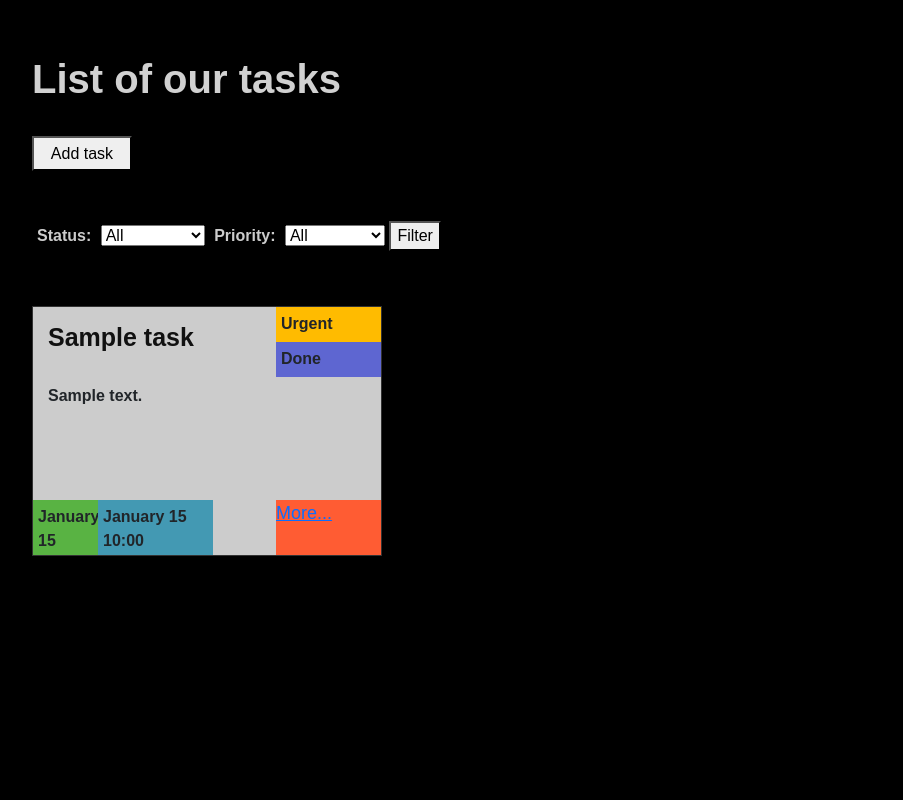
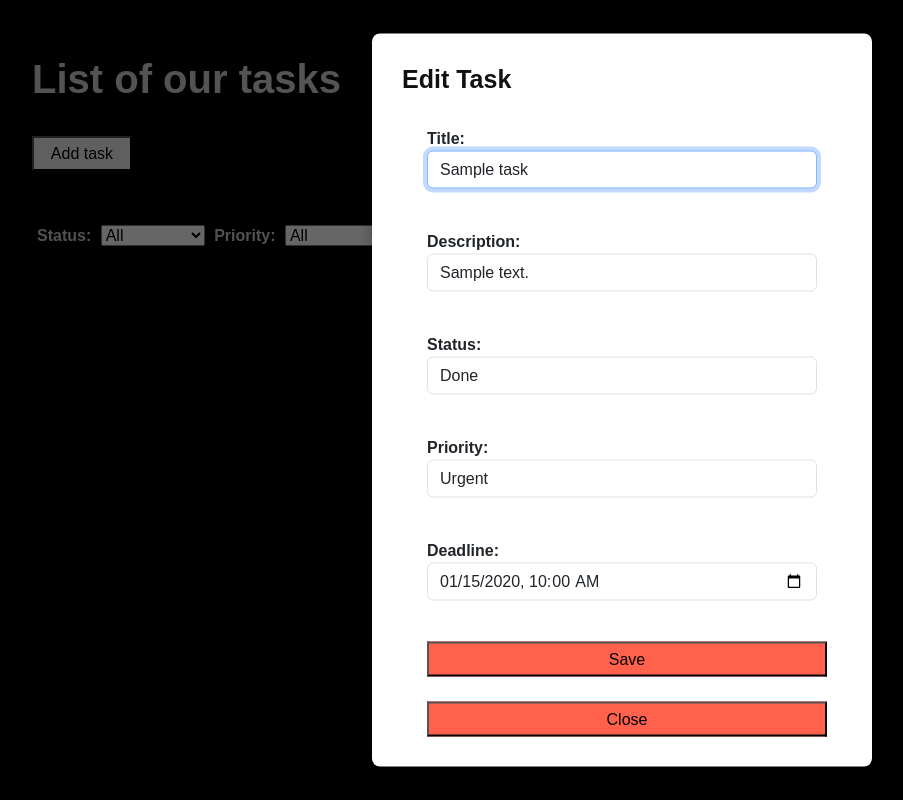
Before and after one commit to dasha2020/task_trekking, a Django app: page /edit_task/1/ in a window 1280 px wide. Shown: the whole page, without its empty margins (18-921 px from the left). Run offline with Django 5.2, Linux system fonts and the light colour scheme; tables that the repository leaves empty hold one stand-in row (values such as "Sample post").

Commit message:
Add TaskFormView and change editing logic using popup

```diff
--- a/trekking_app/static/styles.css
+++ b/trekking_app/static/styles.css
@@ -192,17 +192,43 @@
 
 #add_task_dialog {
     display: none;
-    position: fixed;
+    position: relative;
     width: 500px;
     height: 550px;
     padding: 20px;
     margin-left: 500px;
     margin-right: 300px;
-    margin-bottom: 250px;
+    margin-bottom: 600px;
     background-color: #fff;
     border: 1px solid #ccc;
     box-shadow: 0 4px 8px rgba(0, 0, 0, 0.1);
     z-index: 1000;
+}
+
+#detailed_task_dialog {
+    display: none;
+    position: fixed;
+    top: 50%;
+    left: 50%;
+    transform: translate(-50%, -50%);
+    background-color: white;
+    padding: 30px;
+    width: 500px;
+    max-width: 90%;
+    border-radius: 8px;
+    z-index: 1000; /* above the overlay */
+    box-shadow: 0 5px 15px rgba(0, 0, 0, 0.3);
+}
+
+#overlay1 {
+    display: none;
+    position: fixed;
+    top: 0;
+    left: 0;
+    width: 100%;
+    height: 100%;
+    background-color: rgba(0, 0, 0, 0.6); /* translucent black */
+    z-index: 999; /* on top of normal content */
 }
 
 #add_task_dialog h2 {
--- a/trekking_app/templates/home.html
+++ b/trekking_app/templates/home.html
@@ -104,9 +104,9 @@
     {% endfor %}
     </div>
     {% if popup %}
-    <div id="overlay"></div>
-    <div id="detailed_task_dialog">
-        <h2>Add Task</h2>
+    <div id="overlay1" style="display: block;"></div>
+    <div id="detailed_task_dialog" style="display: block;">
+        <h2>Edit Task</h2>
         <form method="post" novalidate>
             {% csrf_token %}
             <div class="vertical_form">
@@ -178,14 +178,6 @@
                 "add_task_dialog"
             ).style.display = "none";
         }
-        function detailed_task() {
-            document.getElementById(
-                "overlay"
-            ).style.display = "block";
-            document.getElementById(
-                "detailed_task_dialog"
-            ).style.display = "block";
-        }
     </script>
 
 </body>
--- a/trekking_app/urls.py
+++ b/trekking_app/urls.py
@@ -5,6 +5,6 @@
 urlpatterns = [
     path('home/', ViewAllTasks.as_view(), name='home'),
     path('home/', ViewAllTasks.as_view(), name='filter'),
-    path('home/', ViewAllTasks.as_view(), name='add_task'),
-    path('edit_task/<int:task_id>/', ViewAllTasks.as_view(), name='edit_task'),
+    path('home/', TaskFormView.as_view(), name='add_task'),
+    path('edit_task/<int:task_id>/', TaskFormView.as_view(), name='edit_task'),
 ]
--- a/trekking_app/views.py
+++ b/trekking_app/views.py
@@ -12,13 +12,83 @@
 from django.contrib.auth import authenticate, login, logout
 from django.contrib.auth.mixins import LoginRequiredMixin
 from django.contrib.auth.models import User
+from .forms import TaskForm
 
 # Create your views here.
+
+class TaskFormView(FormView):
+    form_class = TaskForm
+    success_url = "/home/"
+    template_name = "home.html"
+
+    def dispatch(self, request, *args, **kwargs):
+        self.task_id = kwargs.get('task_id')
+        self.task = None
+        if self.task_id:
+            self.task = Task.objects.get(id=self.task_id)
+        return super().dispatch(request, *args, **kwargs)
+
+    def get_initial(self):
+        if self.task:
+            return {
+                'title': self.task.title,
+                'description': self.task.description,
+                'status': self.task.status,
+                'priority': self.task.priority,
+                'deadline': self.task.deadline,
+            }
+        return super().get_initial()
+
+    def get(self, request, *args, **kwargs):
+        tasks = Task.objects.all()
+        context = self.get_context_data(tasks=tasks, popup=True)
+
+        if self.task:
+            form = TaskForm(initial=self.get_initial())
+        else:
+            form = TaskForm()
+
+        context = self.get_context_data(task=self.task, form=form, popup=True)
+        context["css_file"] = 'styles.css'
+        return render(request, "home.html", context)
+
+    def post(self, request, *args, **kwargs):
+        if 'cancel' in request.POST:
+            tasks = Task.objects.all()
+            context = self.get_context_data(tasks=tasks, popup=False)
+            context["css_file"] = 'styles.css'
+            return render(request, 'home.html', context)
+
+        return super().post(request, *args, **kwargs)
+
+    def form_valid(self, form):
+        title = form.cleaned_data['title']
+        description = form.cleaned_data['description']
+        status = form.cleaned_data['status']
+        priority = form.cleaned_data['priority']
+        deadline = form.cleaned_data['deadline']
+
+        if self.task:
+            self.task.title = title
+            self.task.description = description
+            self.task.status = status
+            self.task.priority = priority
+            self.task.deadline = deadline
+            self.task.save()
+        else:
+            Task.objects.create(title=title, description=description, status=status, priority=priority, deadline=deadline)
+
+        tasks = Task.objects.all()
+        context = self.get_context_data(tasks=tasks, popup=False)
+        context["css_file"] = 'styles.css'
+        return render(self.request, 'home.html', context)
+
 
 class ViewAllTasks(View):
     def get_context_data(self, **kwargs):
         context = kwargs
         context["css_file"] = 'styles.css'
+        context["form"] = TaskForm()
         return context
 
     def get(self, request, task_id=None):
@@ -40,6 +110,7 @@
                 else:
                     context = self.get_context_data(tasks=tasks)
                 return render(request, 'home.html', context)
+
         tasks = Task.objects.all()
         context = self.get_context_data(tasks=tasks)
         return render(request, 'home.html', context)
@@ -64,7 +135,7 @@
             return render(request, 'home.html', context)
 
         elif task_id:
-            if request.path == reverse('edit_student', kwargs={'task_id': task_id}):
+            if request.path == reverse('edit_task', kwargs={'task_id': task_id}):
                 return self.update(request, task_id)
 
     def update(self, request, task_id):
```
